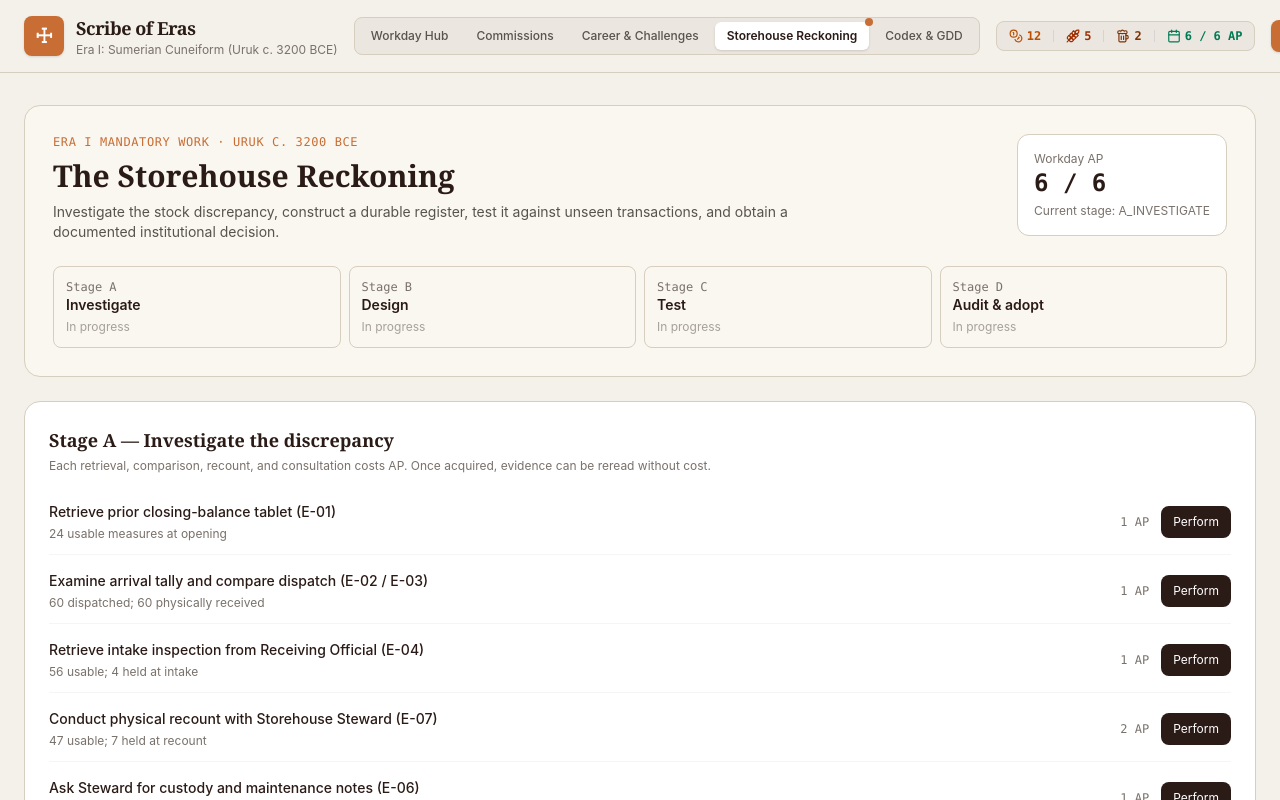
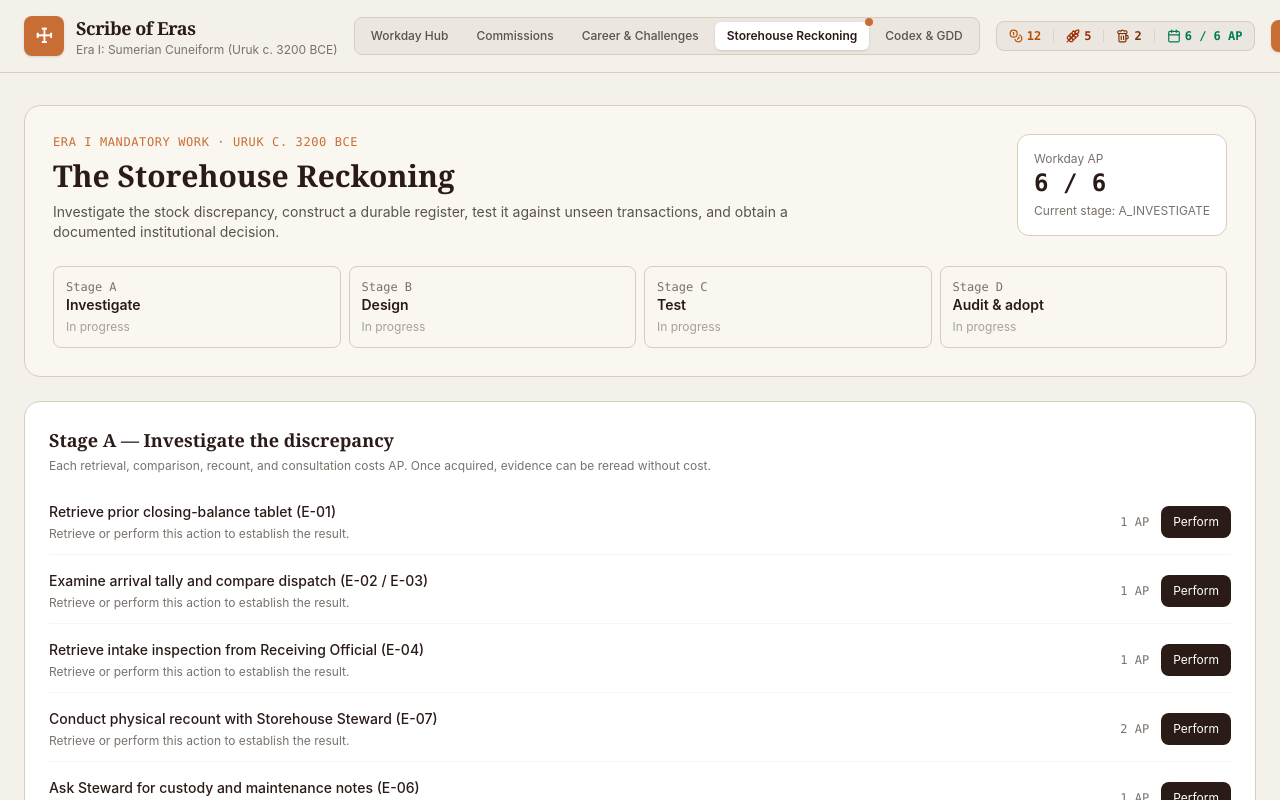
Before and after one commit to JawnGrimm/eras, a React (Vite) app: page / in a window 1280 px wide. Both pictures are taken after a click on the button "Storehouse Reckoning". Shown: the top 800 px of the page. Built offline with nearby package versions, Linux system fonts and the light colour scheme.

Commit message:
Keep unretrieved Storehouse evidence concealed

```diff
--- a/src/components/StorehouseReckoning.tsx
+++ b/src/components/StorehouseReckoning.tsx
@@ -282,7 +282,7 @@ export const StorehouseReckoning: React.FC<StorehouseReckoningProps> = ({
     return <div key={id} className="flex items-center justify-between gap-4 border-b border-stone-100 dark:border-stone-800 py-3">
       <div className="min-w-0">
         <div className="text-sm font-medium">{action.label}</div>
-        <div className="text-xs text-stone-500 mt-1">{action.result}</div>
+        <div className="text-xs text-stone-500 mt-1">{done ? action.result : "Retrieve or perform this action to establish the result."}</div>
       </div>
       <div className="shrink-0 flex items-center gap-3">
         <span className="text-xs font-mono text-stone-500">{action.cost} AP</span>
```
